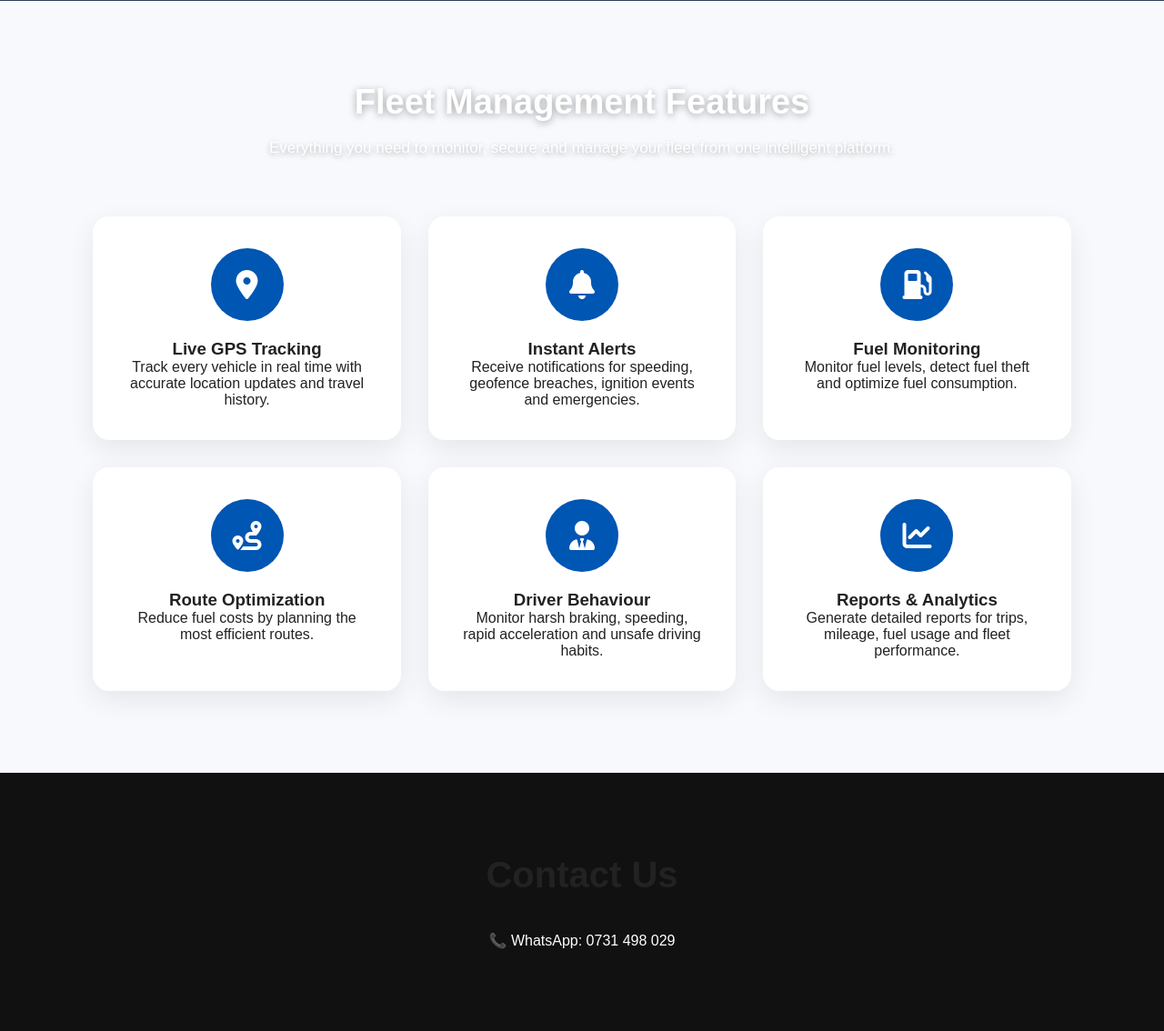
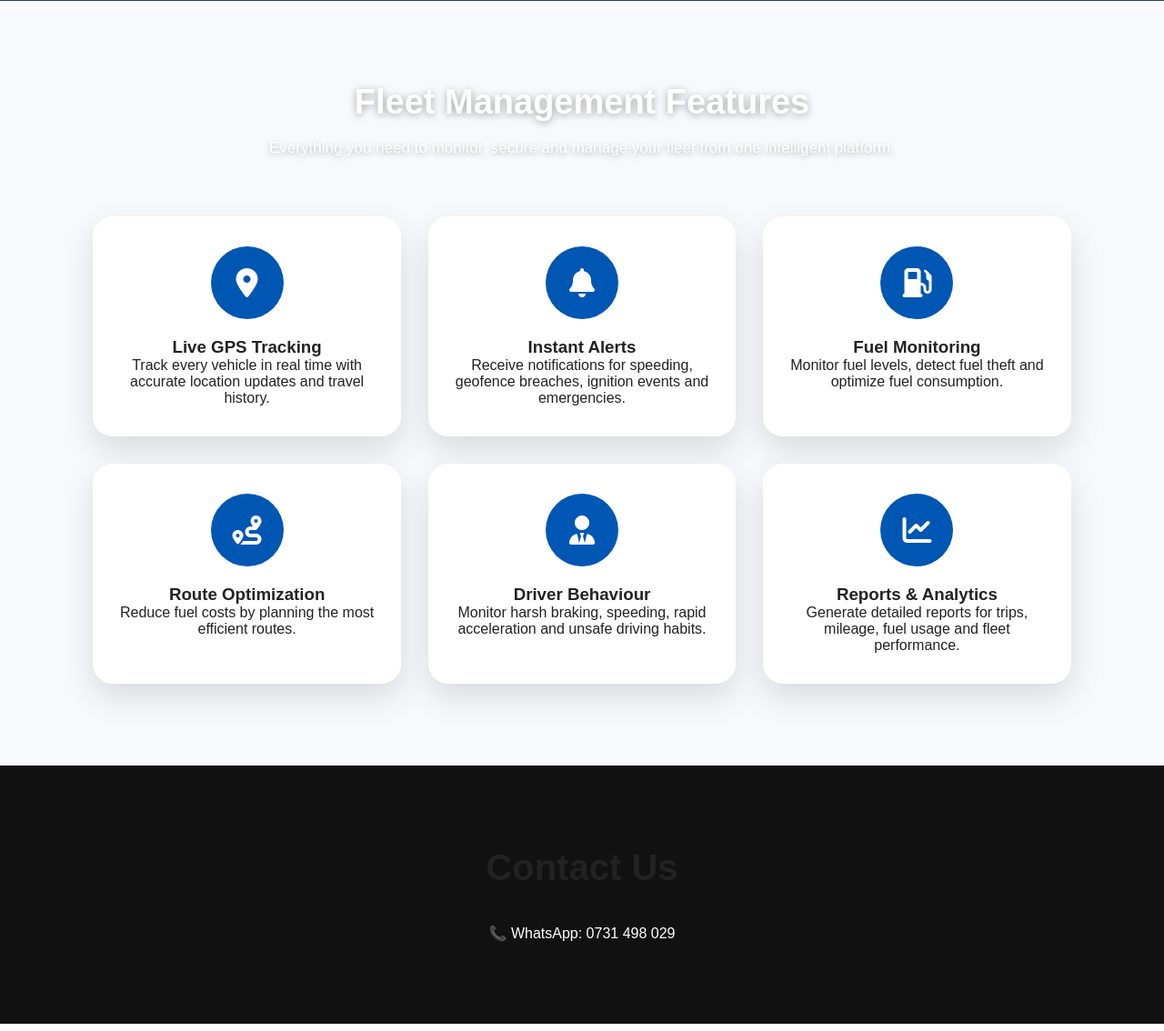
Before and after one commit to teencreation254-ux/AUTOMILE-WEB, a Flask app: page / in a window 1280 px wide. Shown: the part 3483-4617 px from the top of the page at 91% size. Run offline with Flask 3, Linux system fonts and the light colour scheme; grey boxes are pictures that could not be loaded.

Commit message:
updated style.css

```diff
--- a/static/style.css
+++ b/static/style.css
@@ -377,13 +377,15 @@ font-size:18px;
     gap:30px;
 }
 
-.feature-box{
-    background:#fff;
-    padding:35px;
-    border-radius:18px;
+  .feature-box{
+    background:rgba(255,255,255,0.92);
+    padding:32px 25px;
+    border-radius:22px;
     text-align:center;
-    box-shadow:0 10px 30px rgba(0,0,0,.08);
-    transition:.35s;
+    border:1px solid rgba(255,255,255,0.8);
+    box-shadow:0 15px 35px rgba(0,0,0,0.12);
+    transition:transform 0.4s ease, box-shadow 0.4s ease;
+    animation:featureFloat 5s ease-in-out infinite;
 }
 
    .fleet-card:hover{
```
